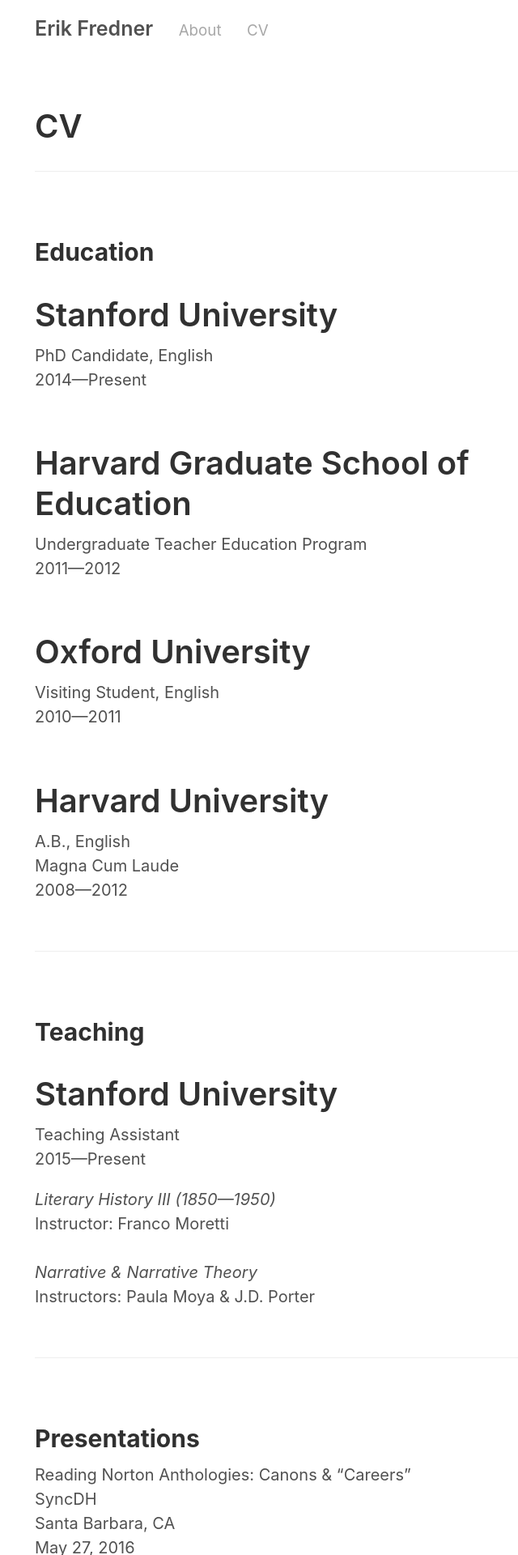
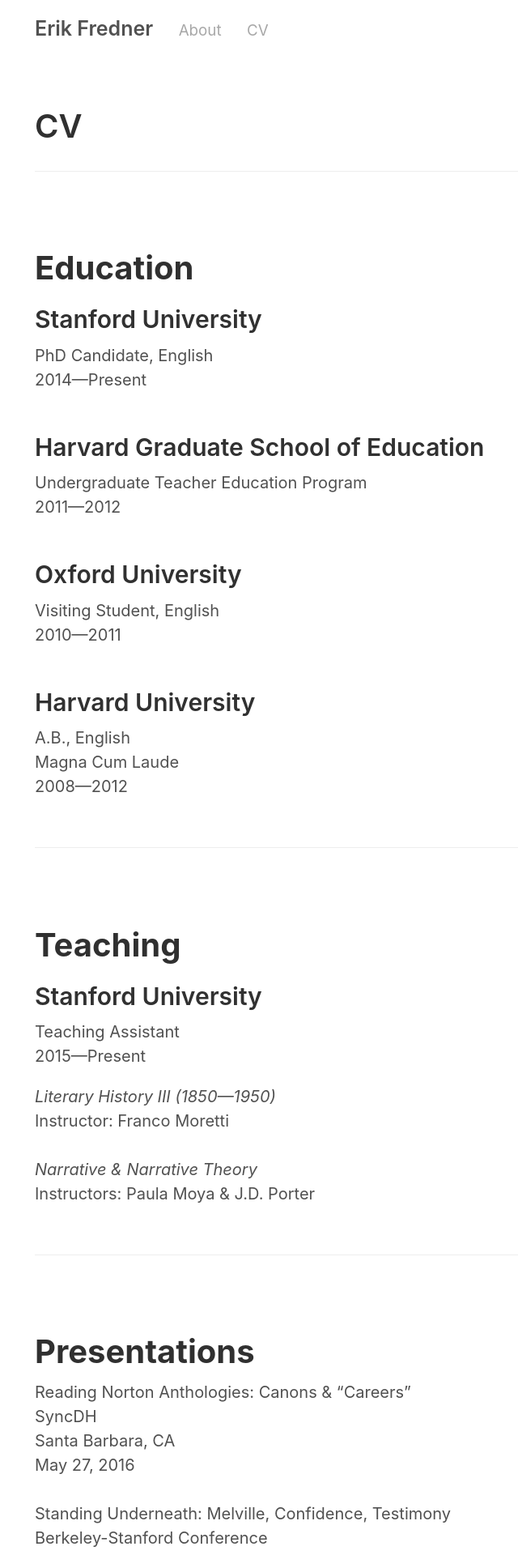
Before and after one commit to erikfredner/erikfredner.github.io, a Jekyll site: the page built from cv.md, in a window 1280 px wide. Shown: the top 1920 px of the page at 81% size, without its empty margins (247-887 px from the left). Built offline with Jekyll 4.4.1, drawn with Linux system fonts in a browser that asks for light colours.

Commit message:
update cv

```diff
--- a/cv.md
+++ b/cv.md
@@ -6,27 +6,27 @@
 -------------------------------------------------
 <br>
 
-## **Education**
+# **Education**
 
-# Stanford University
+## Stanford University
 PhD Candidate, English
 <br>
 2014—Present
 <br><br>
 
-# Harvard Graduate School of Education
+## Harvard Graduate School of Education
 Undergraduate Teacher Education Program
 <br>
 2011—2012
 <br><br>
 
-# Oxford University
+## Oxford University
 Visiting Student, English
 <br>
 2010—2011
 <br><br>
 
-# Harvard University
+## Harvard University
 A.B., English
 <br>
 Magna Cum Laude
@@ -38,9 +38,9 @@
 
 <br>
 
-## **Teaching**
+# **Teaching**
 
-# Stanford University
+## Stanford University
 Teaching Assistant
 <br>
 2015—Present
@@ -58,7 +58,7 @@
 
 <br>
 
-## **Presentations**
+# **Presentations**
 Reading Norton Anthologies: Canons & “Careers”
 <br>
 SyncDH
```
Also changed, not shown: 1 other file.
